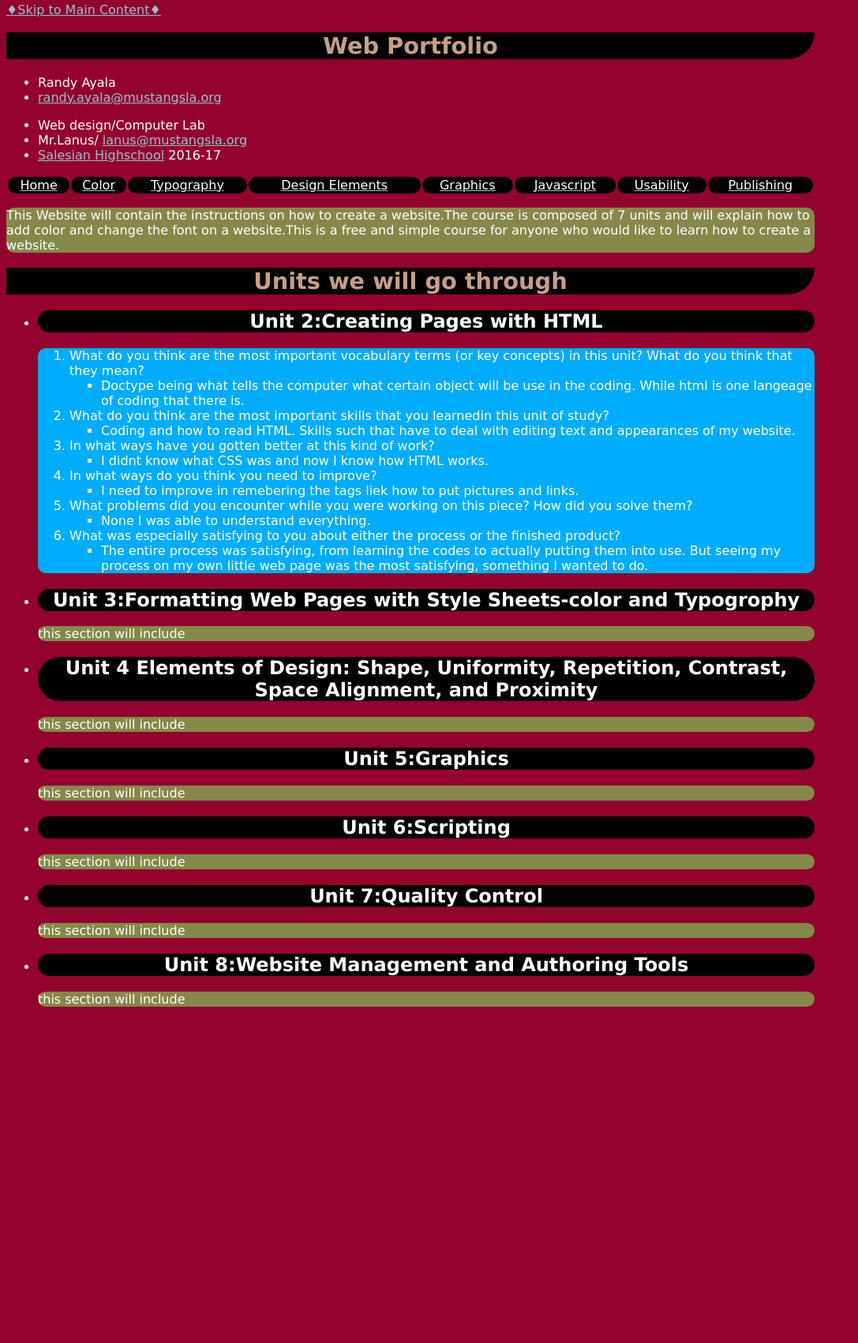
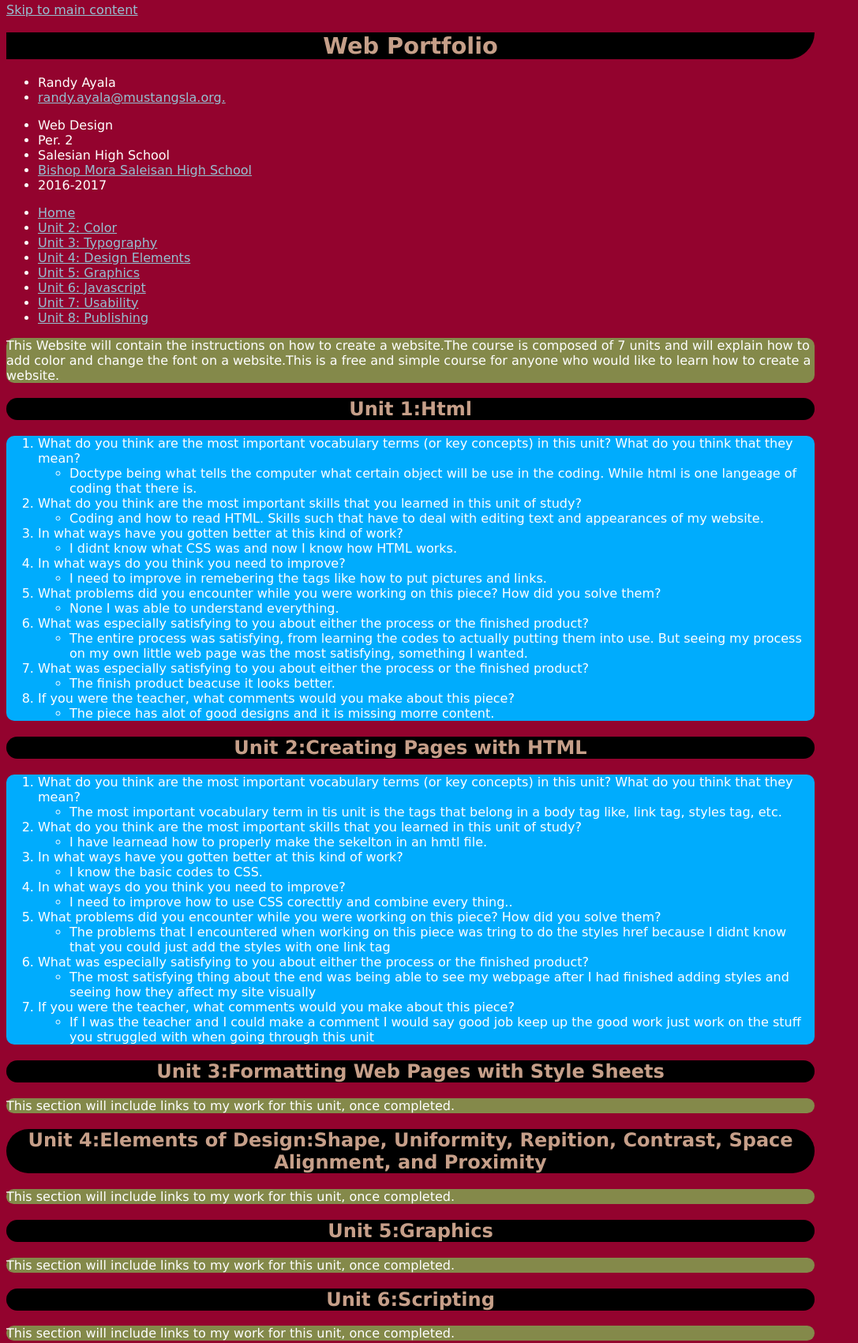
Before and after one commit to randyayala2001/portfolio_randyayala1, a plain HTML site: page index.html in a window 1280 px wide. Shown: the part 5-1706 px from the top of the page at 79% size, without its empty margins (0-1087 px from the left). Before the commit the page ends 1296 px from the top, so only its background shows below. Drawn offline with Linux system fonts and the light colour scheme.

Commit message:
Reflection Questions

```diff
--- a/index.html
+++ b/index.html
@@ -1,86 +1,162 @@
-<!DOCTYPE html>
+<!DOCTYPE HTML>
 <html>
 <head>
 <meta charset="utf-8">
-   <title>Web Portfolio:Randy Ayala</title>
-   <link type="text/css" rel="stylesheet" href="styles/stylessheet.css"/>
+<title>Web Portfolio: Randy Ayala</title>
+<link rel="stylesheet" href="styles/stylessheet.css" media="screen" title="no title">
+</head>
 
-  </head>
+
 <body>
   <div>
-     <a href="#main">&#9830;Skip to Main Content&#9830;</a>
+    <a href="#main">Skip to main content</a>
+
+<h1>Web Portfolio</h1>
+<div>
+
+<ul>
+<li> Randy Ayala</li>
+<li><a href="mailto:randy.ayala@mustangsla.org">randy.ayala@mustangsla.org.</a></li>
+ </ul>
+ <div>
+
+<ul>
+ <li>Web Design</li>
+<li> Per. 2</li>
+<li>Salesian High School</li>
+<li><a href="http://www.mustangsla.org/">Bishop Mora Saleisan High School</a>
+ <li>2016-2017</li>
+ </ul>
  </div>
 
-    <h1>Web Portfolio</h1>
+ <nav>
+  <ul>
+    <li><a href='index.html'>Home</a></li>
+    <li><a href='color.html'>Unit 2: Color</a></li>
+    <li><a href='typography.html'>Unit 3: Typography</a></li>
+    <li><a href='designelements.html'>Unit 4: Design Elements</a></li>
+    <li><a href='graphics.html'>Unit 5: Graphics</a></li>
+    <li><a href='javascript.html'>Unit 6: Javascript</a></li>
+    <li><a href='usability.html'>Unit 7: Usability</a></li>
+    <li><a href='publishing.html'>Unit 8: Publishing</a></li>
+  </ul>
+</nav>
 
-    <div>
-     <ul>
-      <li>Randy Ayala</li>
-      <li> <a href="mailto:randy.ayala@mustangsla.org">randy.ayala@mustangsla.org</a></li>
-     </ul>
-    </div>
-    <div>
-     <ul>
-      <li>Web design/Computer Lab</li>
-      <li>Mr.Lanus/ <a href="mailto:lanus@mustangsla.org">lanus@mustangsla.org</a></li>
-      <li> <a href="http://www.mustangsla.org/">Salesian Highschool</a>  2016-17</li>
-     </ul>
-    </div>
-   <nav>
-     <table width="100%">
-     <tbody>
-     <tr>
-      <td><a href="index.html"><span>Home</span></a></td>
-      <td><a href="color.html"><span>Color</span></a></td>
-      <td><a href="typography.html"><span>Typography</span></a></td>
-      <td><a href="designelements.html"><span>Design Elements</span></a></td>
-      <td><a href="graphics.html"><span>Graphics</span></a></td>
-      <td><a href="scripting.html"><span>Javascript</span></a></td>
-      <td><a href="usability.html"><span>Usability</span></a></td>
-      <td><a href="Publishing.html"><span>Publishing</span></a></td>
-     </tr>
-     </tbody>
-     </table>
-   </nav>
-   <main id="main">
-    <p > This Website will contain the instructions on how to create a website.The course is composed of 7 units and will explain how to add color and change the font on a website.This is a free and simple course for anyone who would like to learn how to create a website.
-</p>
-    <!-- <p style="color: blue; font-size:40px"> testing testing one two three.</p> -->
-        <h1>Units we will go through</h1>
-         <ul>
-          <li><h2>Unit 2:Creating Pages with HTML</h2></li>
+<main id='main'>
+ <p> This Website will contain the instructions on how to create a website.The course is composed of 7 units and will explain how to add color and change the font on a website.This is a free and simple course for anyone who would like to learn how to create a website.</p>
+
+<h2>Unit 1:Html</h2>
+
 <ol>
    <li>What do you think are the most important vocabulary terms (or key concepts) in this unit? What do you think that they mean?
-                <ul><li> Doctype being what tells the computer what
-                   certain object will be use in the coding. While html is one langeage of coding that there is.</li></ul></li>
-              <li>What do you think are the most important skills that you learnedin this unit of study?
-                <ul><li>Coding and how to read HTML. Skills such that have to deal
-                   with editing text and appearances of my website. </li></ul></li>
-              <li>In what ways have you gotten better at this kind of work?
-                <ul><li> I didnt know what CSS was and now I know how HTML works.</li></ul></li>
-              <li>In what ways do you think you need to improve?
-                <ul><li>I need to improve in remebering the tags liek how to put pictures and links.</li></ul></li>
-              <li>What problems did you encounter while you were working on this piece? How did you solve them?
-                <ul><li>None I was able to understand everything.</li></ul></li>
+</li>
+       <ul>
+          <li> Doctype being what tells the computer what
+                   certain object will be use in the coding. While html is one langeage of coding that there is.</li>
+       </ul>
+
+
+       <li>What do you think are the most important skills that you learned in this unit of study?</li>
+
+       <ul>
+         <li>Coding and how to read HTML. Skills such that have to deal
+                   with editing text and appearances of my website.
+       </ul>
+
+            <li>In what ways have you gotten better at this kind of work?</li>
+            <ul>
+              <li>I didnt know what CSS was and now I know how HTML works.</li>
+            </ul>
+
+
+            <li>In what ways do you think you need to improve?</li>
+            <ul>
+              <li>I need to improve in remebering the tags like how to put pictures and links.</li>
+            </ul>
+
+
+            <li>What problems did you encounter while you were working on this piece? How did you solve them?</li>
+            <ul>
+              <li>None I was able to understand everything.</li></ul></li>
               <li>What was especially satisfying to you about either the process or the finished product?
                 <ul><li>The entire process was satisfying, from learning the codes
                   to actually putting them into use. But seeing my process on my
-                  own little web page was the most satisfying, something I wanted
-                  to do.</li></ul></li>
+                  own little web page was the most satisfying, something I wanted.</li>
+            </ul>
+
+            <li>What was especially satisfying to you about either the process or the finished product?</li>
+            <ul>
+              <li>The finish product beacuse it looks better.</li>
+            </ul>
+
+            <li>If you were the teacher, what comments would you make about this piece?</li>
+            <ul>
+              <li>The piece has alot of good designs and it is missing morre content.</li>
+            </ul>
           </ol>
-          <li><h2>Unit 3:Formatting Web Pages with Style Sheets-color and Typogrophy</h2></li>
-            <p>this section will include <!--add more content here--></p>
-          <li><h2>Unit 4 Elements of Design: Shape, Uniformity, Repetition, Contrast, Space Alignment, and Proximity</h2></li>
-            <p>this section will include <!--add more content here--></p>
-          <li><h2>Unit 5:Graphics</h2></li>
-            <p>this section will include <!--add more content here--></p>
-          <li><h2>Unit 6:Scripting</h2></li>
-            <p>this section will include <!--add more content here--></p>
-          <li><h2>Unit 7:Quality Control</h2></li>
-            <p>this section will include <!--add more content here--></p>
-           <li><h2>Unit 8:Website Management and Authoring Tools</h2></li>
-            <p>this section will include <!--add more content here--></p>
+
+ <h2>Unit 2:Creating Pages with HTML </h2>
+<ol>
+  <li>What do you think are the most important vocabulary terms (or key concepts) in this unit? What do you think that they mean?</li>
+<ul>
+  <li> The most important vocabulary term in tis unit is the tags that belong in a body tag like, link tag, styles tag, etc.</li>
 </ul>
+
+
+<li>What do you think are the most important skills that you learned in this unit of study?</li>
+
+<ul>
+  <li>I have learnead how to properly make the sekelton in an hmtl file.</li>
+</ul>
+
+<li>In what ways have you gotten better at this kind of work?</li>
+<ul>
+  <li>I know the basic codes to CSS.</li>
+</ul>
+
+<li>In what ways do you think you need to improve?</li>
+<ul>
+  <li>I need to improve how to use CSS corecttly and combine every thing..</li>
+</ul>
+
+<li>What problems did you encounter while you were working on this piece? How did you solve them?</li>
+<ul>
+  <li>The problems that I encountered when working on this piece was tring to do the styles href because I didnt know that you could just add the styles with one link tag</li>
+</ul>
+
+<li>What was especially satisfying to you about either the process or the finished product?</li>
+<ul>
+  <li>The most satisfying thing about the end was being able to see my webpage after I had finished adding styles and seeing how they affect my site visually</li>
+</ul>
+
+<li>If you were the teacher, what comments would you make about this piece?</li>
+<ul>
+  <li>If I was the teacher and I could make a comment I would say good job keep up the good work just work on the stuff you struggled with when going through this unit</li>
+</ul>
+</ol>
+
+
+
+
+
+
+<h2>Unit 3:Formatting Web Pages with Style Sheets </h2>
+<p>This section will include links to my work for this unit, once completed.</p>
+
+<h2>Unit 4:Elements of Design:Shape, Uniformity, Repition, Contrast, Space Alignment, and Proximity </h2>
+  <p>This section will include links to my work for this unit, once completed.</p>
+
+  <h2>Unit 5:Graphics</h2>
+  <p>This section will include links to my work for this unit, once completed.</p>
+
+<h2>Unit 6:Scripting </h2>
+<p>This section will include links to my work for this unit, once completed.</p>
+
+<h2>Unit 7:Quality Control</h2>
+<p>This section will include links to my work for this unit, once completed.</p>
+
+<h2>Unit 8:Website Management and Authoring Tools </h2>
+  <p>This section will include links to my work for this unit, once completed.</p>
 </main>
 </body>
 </html>
--- a/styles/stylessheet.css
+++ b/styles/stylessheet.css
@@ -52,6 +52,7 @@ td{
   color:white;
  }
 h2{
+  color: #C69F89;
    height: auto;
    width: auto;
    background-color:black;
```
Also changed, not shown: publishing.html (+1 -0 lines). Lines whose indentation alone changed are shown as unchanged.
